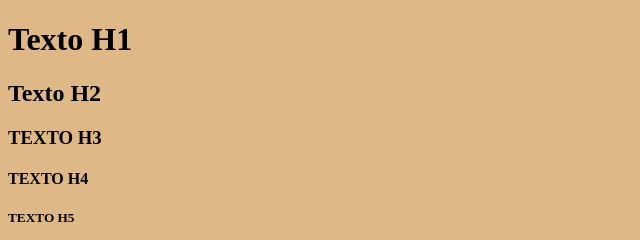
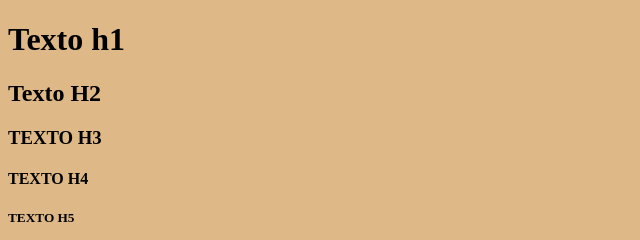
Before and after one commit to giconu/giconu.github.io, a plain HTML site: page index.html in a window 1280 px wide. Shown: the top 240 px of the page, 0-640 px from the left. Drawn offline with Linux system fonts and the light colour scheme.

Commit message:
Initial commit

```diff
--- a/index.html
+++ b/index.html
@@ -11,7 +11,7 @@
             background-color: burlywood;
         }
     </style>
-    <h1>Texto H1</h1>
+    <h1>Texto h1</h1>
     <h2>Texto H2</h2>
     <h3>TEXTO H3</h3>
     <h4>TEXTO H4</h4>
```
